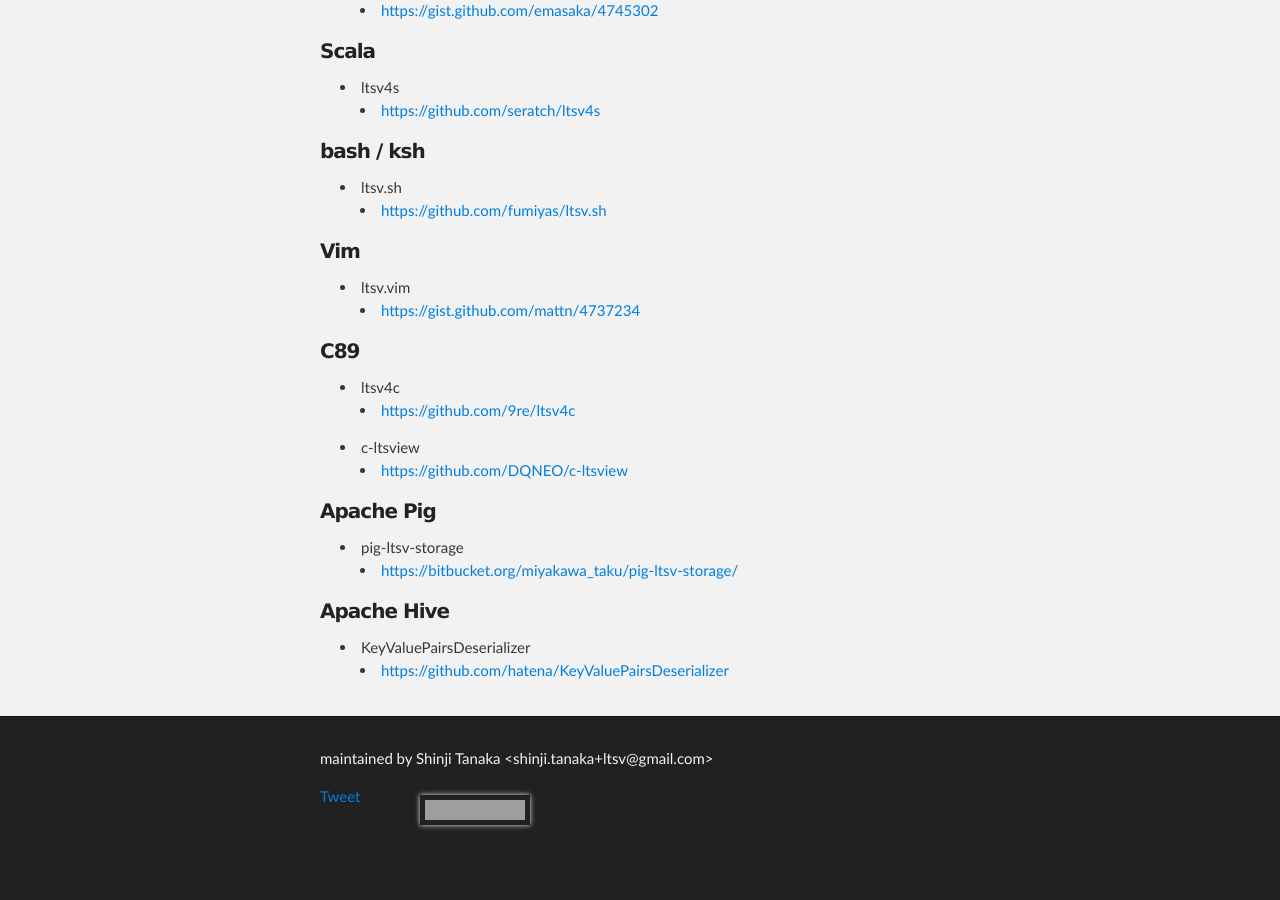
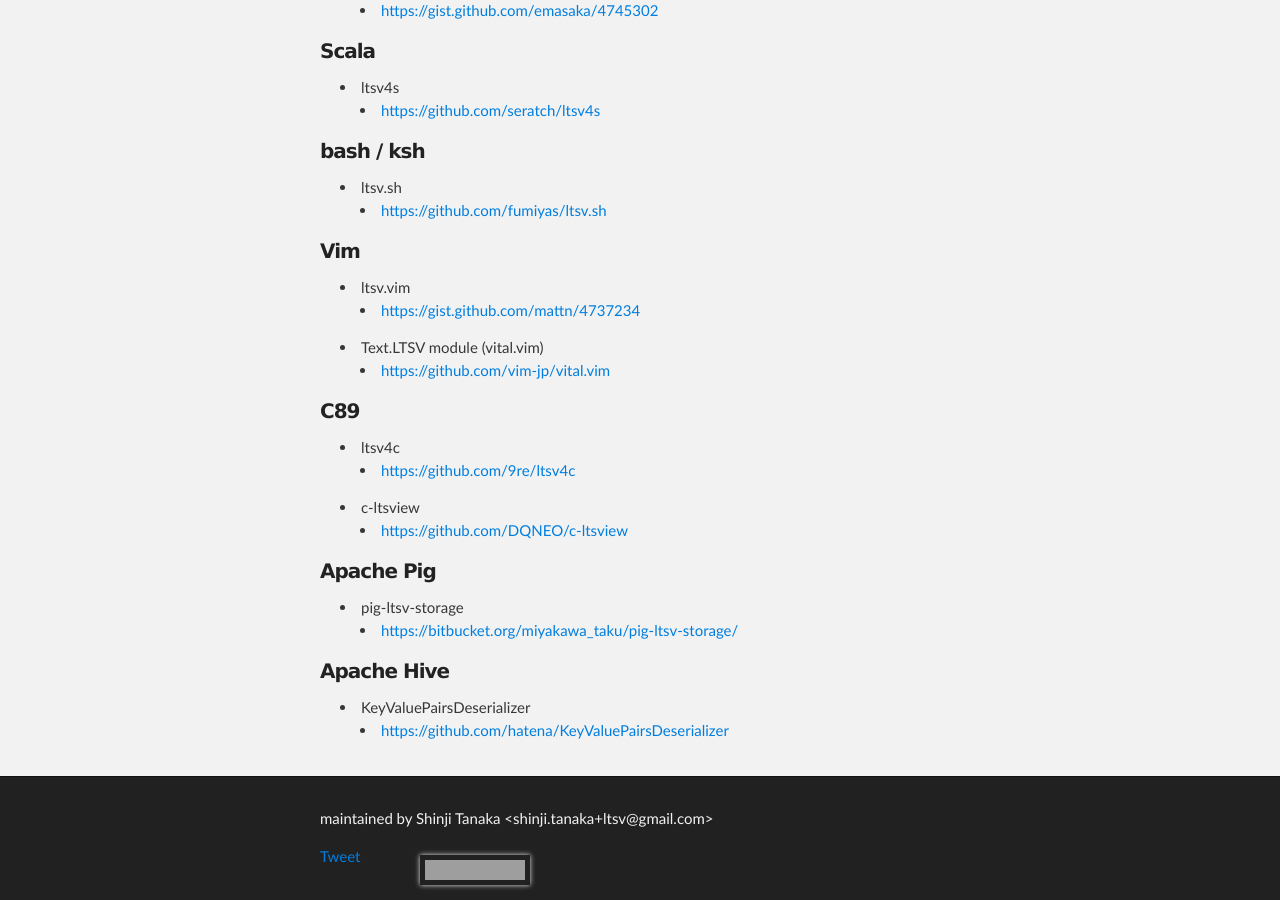
Before and after one commit to stanaka/ltsv, a Jekyll site: the page built from index.html, in a window 1280 px wide and 900 px high, scrolled down 6605 px. Built offline with Jekyll 4.4.1, drawn with Linux system fonts in a browser that asks for light colours; comment, search, counter and statistics services are not loaded; before the commit the page ends 7445 px from its top, so only the background shows below that; grey boxes are pictures that could not be loaded.

Commit message:
Add a vim implementation

```diff
--- a/index.html
+++ b/index.html
@@ -483,6 +483,11 @@
 <li><a href="https://gist.github.com/mattn/4737234">https://gist.github.com/mattn/4737234</a></li>
 </ul>
 </li>
+<li>Text.LTSV module (vital.vim)
+<ul>
+<li><a href="https://github.com/vim-jp/vital.vim">https://github.com/vim-jp/vital.vim</a></li>
+</ul>
+</li>
 </ul>
 
 <h4>C89</h4>
```
